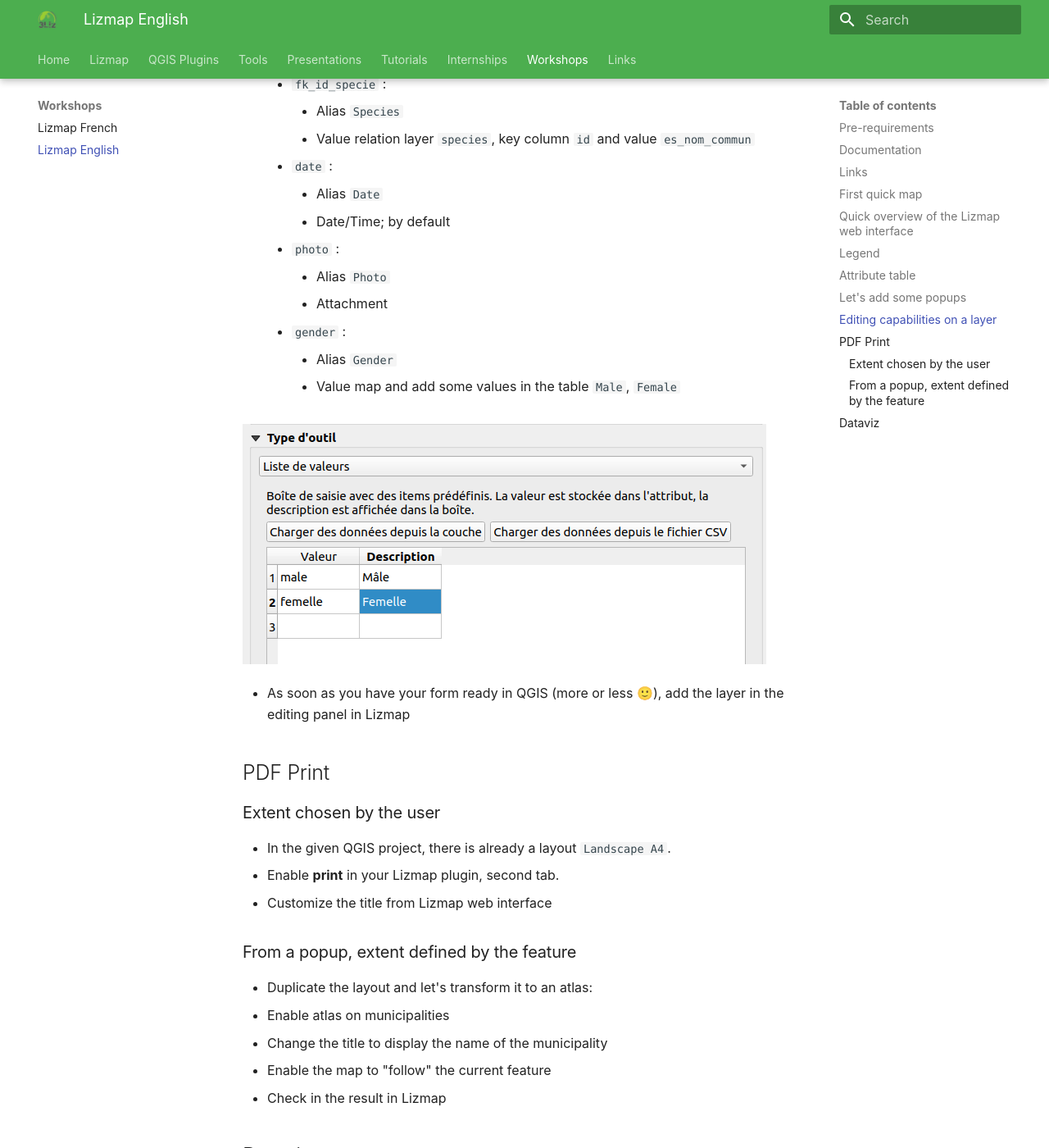
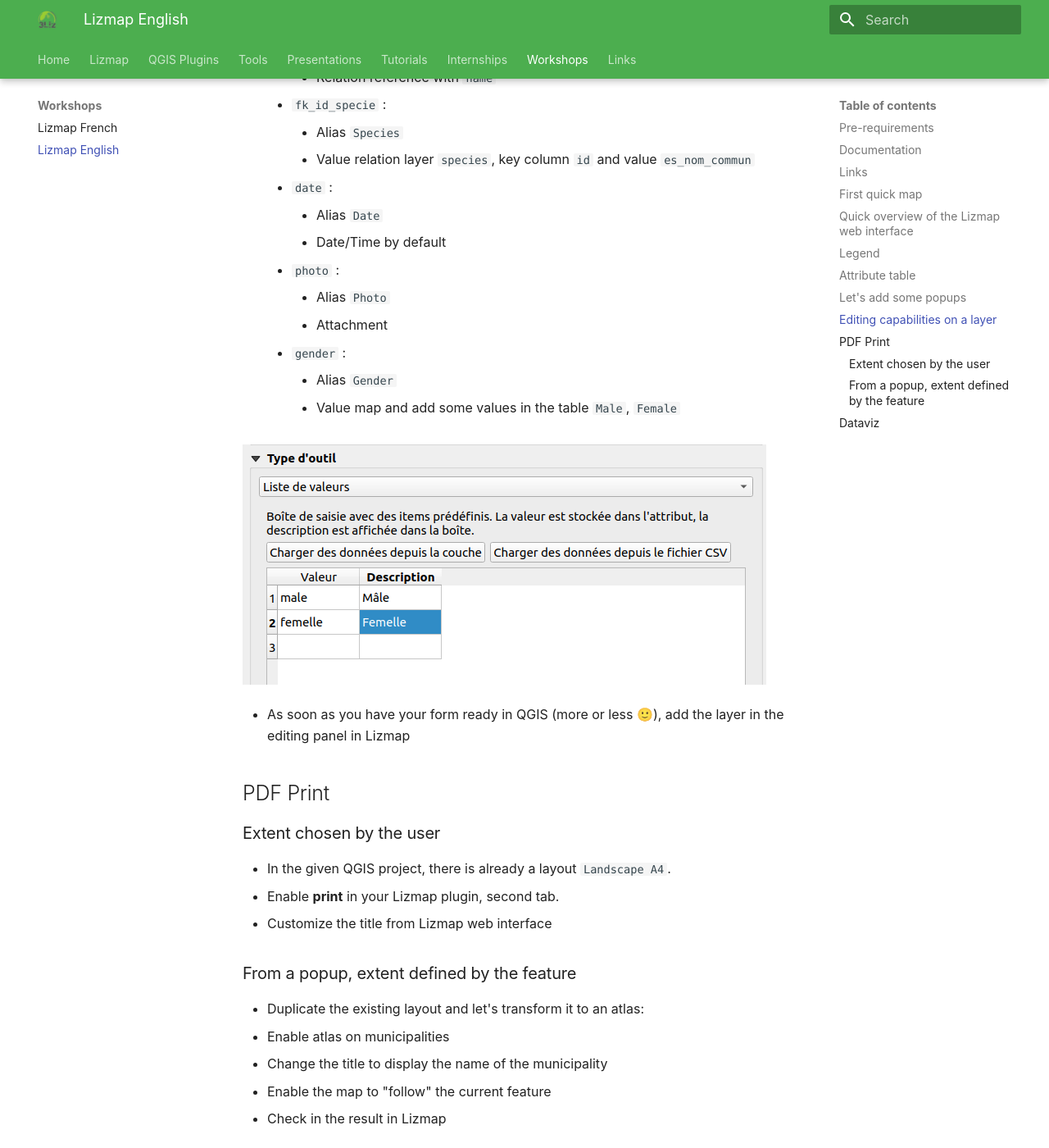
Before and after one commit to 3liz/3liz.github.io, an MkDocs documentation site: the page built from docs/workshop/lizmap-short-english.md, in a window 1280 px wide and 1400 px high, scrolled down 4132 px. Shown: the whole window at 82% size. Built offline with MkDocs 1.6.1 and Material for MkDocs 9.7.7, drawn with Linux system fonts in a browser that asks for light colours; nearby versions of some CDN libraries; some of the changed text lies outside the part shown.

Commit message:
Typo in workshop

```diff
--- a/docs/workshop/lizmap-short-english.md
+++ b/docs/workshop/lizmap-short-english.md
@@ -122,7 +122,7 @@
         * Value relation layer `species`, key column `id` and value `es_nom_commun`
     * `date` :
         * Alias `Date`
-        * Date/Time; by default
+        * Date/Time by default
     * `photo` :
         * Alias `Photo`
         * Attachment
@@ -145,7 +145,7 @@
 
 ### From a popup, extent defined by the feature
 
-* Duplicate the layout and let's transform it to an atlas:
+* Duplicate the existing layout and let's transform it to an atlas:
   * Enable atlas on municipalities
   * Change the title to display the name of the municipality
   * Enable the map to "follow" the current feature
```
Also changed, not shown: other parts of docs/workshop/lizmap-short-english.md (+1 -1 lines), docs/workshop/lizmap-short-french.md (+21 -23 lines).
